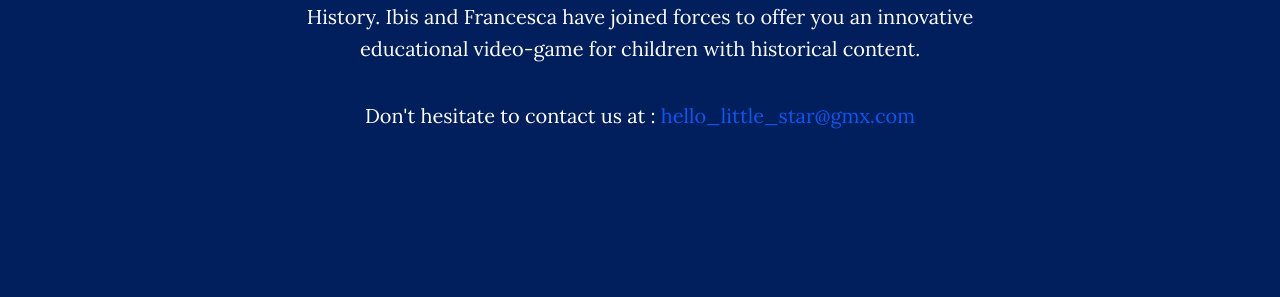
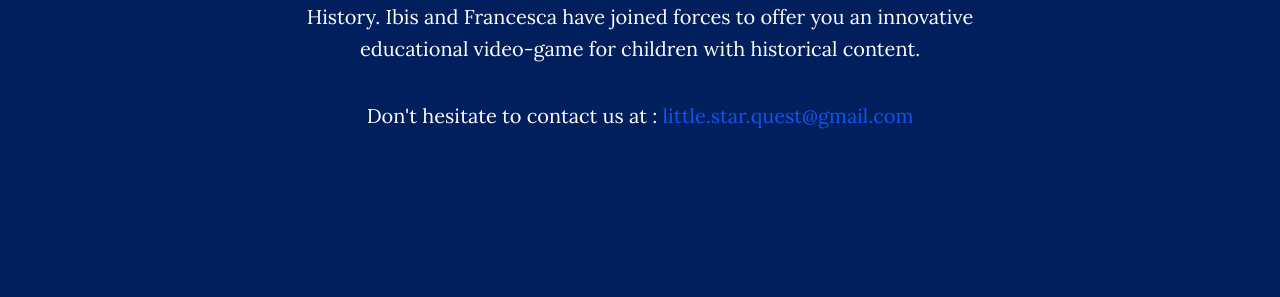
Before and after one commit to littlestarquest/site, a Jekyll site: the page built from index.html, in a window 1280 px wide and 900 px high, scrolled down 1674 px. Shown: the part 484-781 px from the top of the window. Built offline with Jekyll 4.4.1, drawn with Linux system fonts in a browser that asks for light colours.

Commit message:
new mail

```diff
--- a/_config.yml
+++ b/_config.yml
@@ -1,6 +1,6 @@
 # Site settings
 title: Little star's quest
-email: hello_little_star@gmx.com
+email: little.star.quest@gmail.com
 description : "An educational video game about Europe"
 # Color settings (hex-codes without the leading hash-tag)
 color:
```
